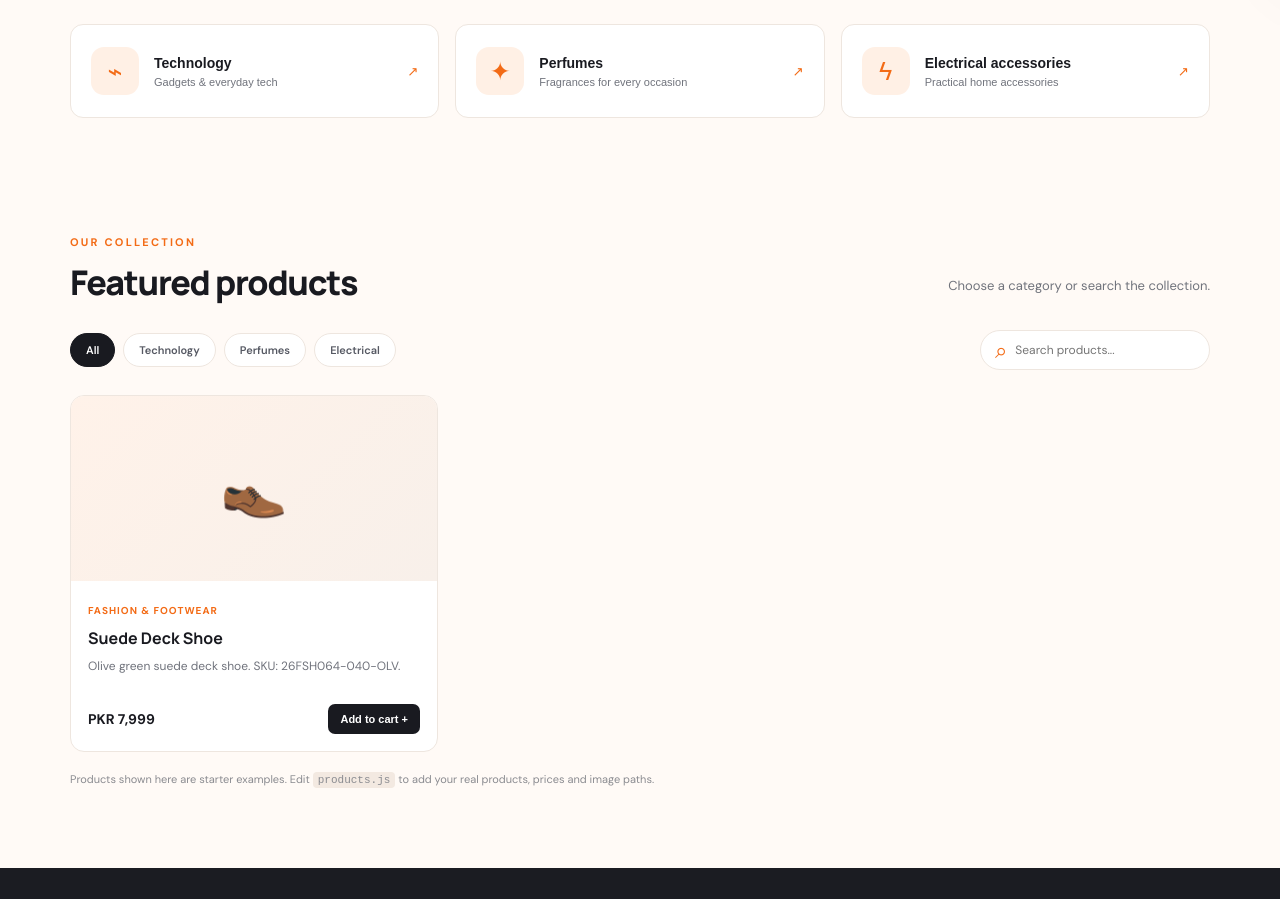
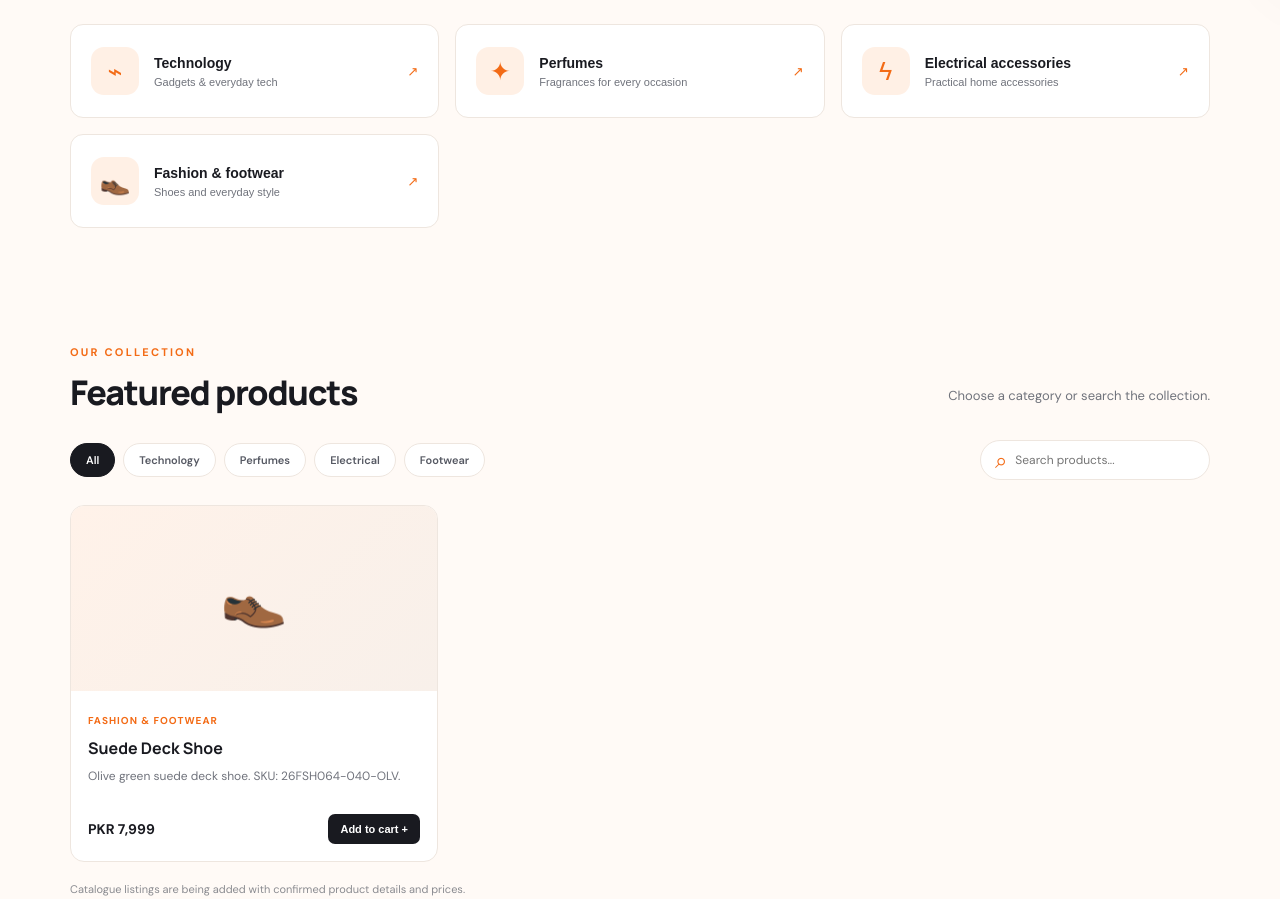
Before and after one commit to alipssport/Alips.pk, a plain HTML site: page index.html in a window 1280 px wide. Shown: the part 862-1761 px from the top of the page. Drawn offline with Linux system fonts and the light colour scheme.

Commit message:
Add footwear category to Alips storefront

```diff
--- a/index.html
+++ b/index.html
@@ -4,11 +4,11 @@
   <meta charset="utf-8">
   <meta name="viewport" content="width=device-width, initial-scale=1">
   <meta name="theme-color" content="#17191f">
-  <meta name="description" content="Discover useful everyday products at Alips.pk. Browse technology, fragrances and electrical accessories, then place your order through WhatsApp.">
+  <meta name="description" content="Discover useful everyday products at Alips.pk. Browse technology, fragrances, footwear and electrical accessories, then place your order through WhatsApp.">
   <link rel="canonical" href="https://alips.pk/">
   <meta property="og:type" content="website">
   <meta property="og:title" content="Alips.pk — Shop Smart. Live Better.">
-  <meta property="og:description" content="Explore everyday finds across technology, fragrances and electrical accessories.">
+  <meta property="og:description" content="Explore everyday finds across technology, fragrances, footwear and electrical accessories.">
   <meta property="og:url" content="https://alips.pk/">
   <meta property="og:image" content="https://alips.pk/assets/logo.png">
   <title>Alips.pk — Shop Smart. Live Better.</title>
@@ -31,7 +31,7 @@
       <div class="hero-copy">
         <p class="eyebrow">Welcome to Alips.pk</p>
         <h1>Shop smart.<br><span>Live better.</span></h1>
-        <p class="hero-text">Useful finds for everyday life — from technology and fragrances to electrical accessories. Discover products picked for your daily needs.</p>
+        <p class="hero-text">Useful finds for everyday life — from technology and fragrances to footwear and electrical accessories. Discover products picked for your daily needs.</p>
         <div class="hero-actions"><a class="button primary" href="#products">Explore products <span>→</span></a><a class="text-link" href="#categories">Browse categories</a></div>
         <div class="trust-row"><span>✓ Easy ordering</span><span>✓ WhatsApp support</span><span>✓ Pakistan-wide inquiries</span></div>
       </div>
@@ -46,14 +46,15 @@
         <button class="category-card" data-category="Technology"><span class="category-icon">⌁</span><span><b>Technology</b><small>Gadgets & everyday tech</small></span><i>↗</i></button>
         <button class="category-card" data-category="Perfumes"><span class="category-icon">✦</span><span><b>Perfumes</b><small>Fragrances for every occasion</small></span><i>↗</i></button>
         <button class="category-card" data-category="Electrical Accessories"><span class="category-icon">ϟ</span><span><b>Electrical accessories</b><small>Practical home accessories</small></span><i>↗</i></button>
+        <button class="category-card" data-category="Fashion & Footwear"><span class="category-icon">👞</span><span><b>Fashion & footwear</b><small>Shoes and everyday style</small></span><i>↗</i></button>
       </div>
     </section>
 
     <section class="section products-section" id="products">
       <div class="section-heading"><div><p class="eyebrow">Our collection</p><h2>Featured products</h2></div><p>Choose a category or search the collection.</p></div>
-      <div class="shop-tools"><div class="filters" id="filters"><button class="filter active" data-filter="All">All</button><button class="filter" data-filter="Technology">Technology</button><button class="filter" data-filter="Perfumes">Perfumes</button><button class="filter" data-filter="Electrical Accessories">Electrical</button></div><label class="search-box"><span>⌕</span><input id="searchInput" type="search" placeholder="Search products..." aria-label="Search products"></label></div>
+      <div class="shop-tools"><div class="filters" id="filters"><button class="filter active" data-filter="All">All</button><button class="filter" data-filter="Technology">Technology</button><button class="filter" data-filter="Perfumes">Perfumes</button><button class="filter" data-filter="Electrical Accessories">Electrical</button><button class="filter" data-filter="Fashion & Footwear">Footwear</button></div><label class="search-box"><span>⌕</span><input id="searchInput" type="search" placeholder="Search products..." aria-label="Search products"></label></div>
       <div class="product-grid" id="productGrid"></div>
-      <p class="catalog-note" id="catalogNote">Products shown here are starter examples. Edit <code>products.js</code> to add your real products, prices and image paths.</p>
+      <p class="catalog-note" id="catalogNote">Catalogue listings are being added with confirmed product details and prices.</p>
     </section>
 
     <section class="about-band" id="about"><div><p class="eyebrow">A little about us</p><h2>Good finds.<br><span>Better everyday.</span></h2></div><p>Alips.pk is a multi-category online store built around useful products, simple shopping and friendly customer support. Our goal is to make discovering and ordering everyday essentials easy.</p></section>
```
